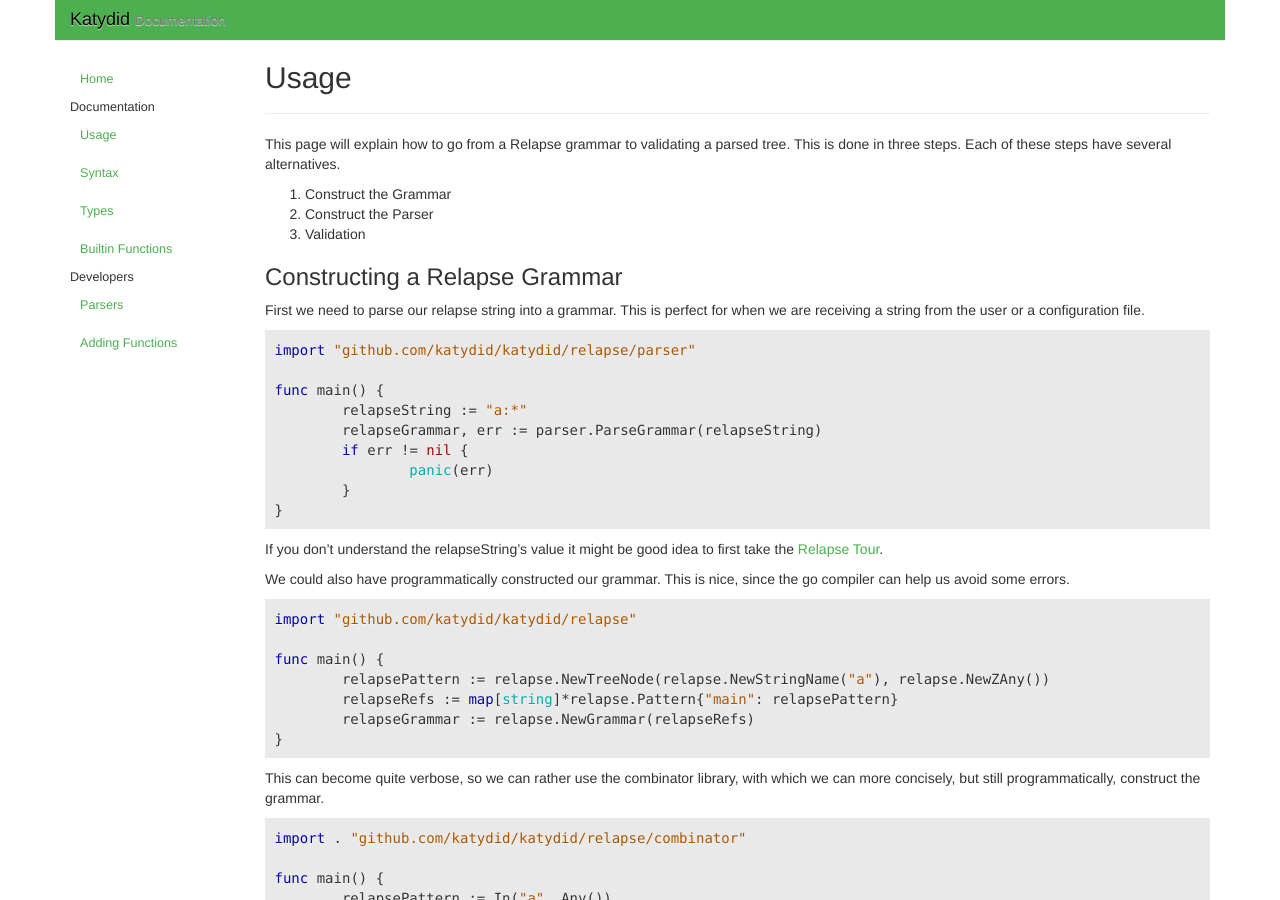
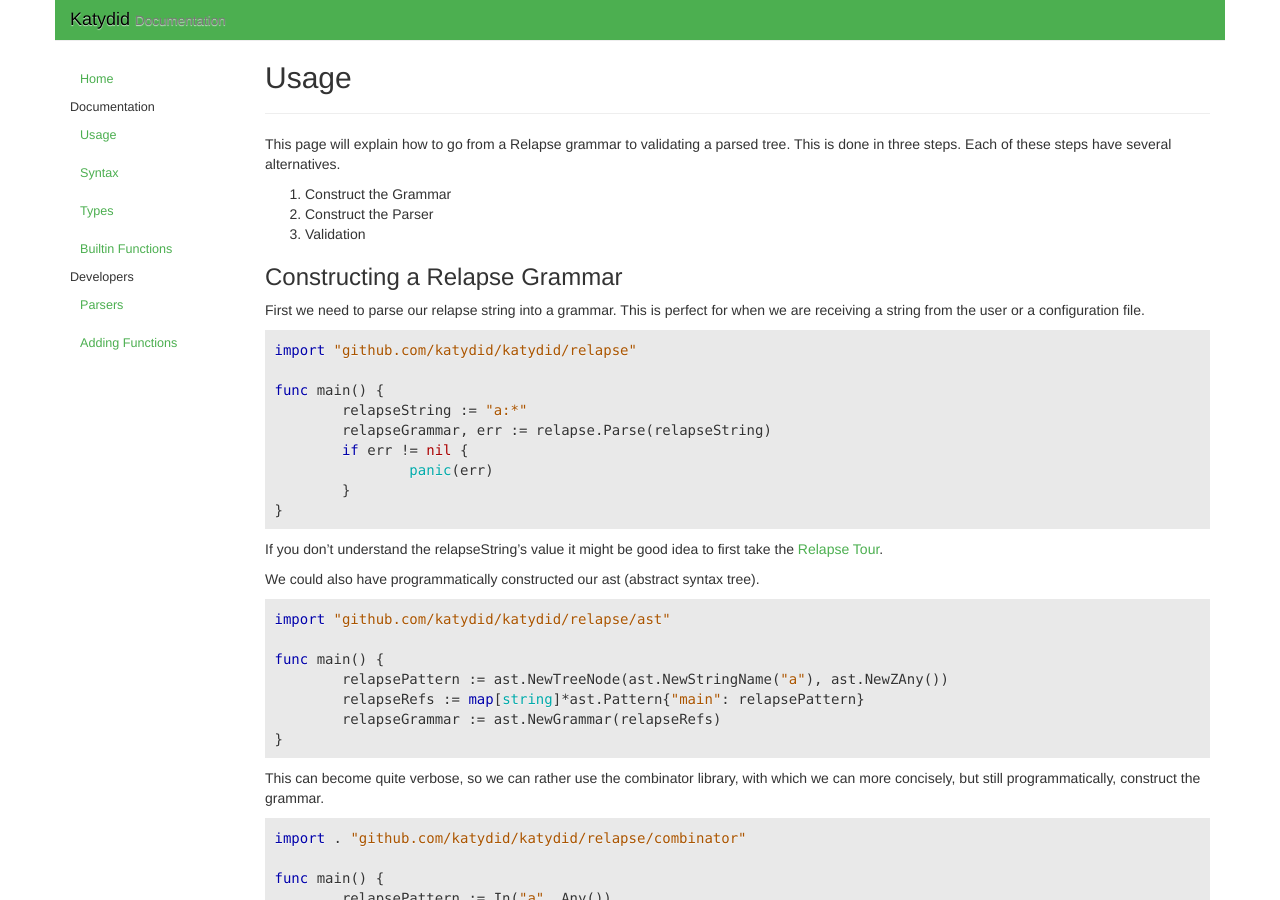
Before and after one commit to katydid/katydid.github.io, a Jekyll site: the page built from _posts/2016-02-17-usage.md, in a window 1280 px wide and 900 px high. Built offline with Jekyll 4.4.1, drawn with Linux system fonts in a browser that asks for light colours; some of the changed text lies outside the part shown.

Commit message:
usage now uses top level relapse functions

```diff
--- a/_posts/2016-02-17-usage.md
+++ b/_posts/2016-02-17-usage.md
@@ -20,11 +20,11 @@
 This is perfect for when we are receiving a string from the user or a configuration file.
 
 {% highlight go %}
-import "github.com/katydid/katydid/relapse/parser"
+import "github.com/katydid/katydid/relapse"
 
 func main() {
 	relapseString := "a:*"
-	relapseGrammar, err := parser.ParseGrammar(relapseString)
+	relapseGrammar, err := relapse.Parse(relapseString)
 	if err != nil {
 		panic(err)
 	}
@@ -33,16 +33,15 @@
 
 If you don't understand the relapseString's value it might be good idea to first take the [Relapse Tour](http://katydid.github.io/tour).
 
-We could also have programmatically constructed our grammar.
-This is nice, since the go compiler can help us avoid some errors.
+We could also have programmatically constructed our ast (abstract syntax tree).
 
 {% highlight go %}
-import "github.com/katydid/katydid/relapse"
+import "github.com/katydid/katydid/relapse/ast"
 
 func main() {
-	relapsePattern := relapse.NewTreeNode(relapse.NewStringName("a"), relapse.NewZAny())
-	relapseRefs := map[string]*relapse.Pattern{"main": relapsePattern}
-	relapseGrammar := relapse.NewGrammar(relapseRefs)
+	relapsePattern := ast.NewTreeNode(ast.NewStringName("a"), ast.NewZAny())
+	relapseRefs := map[string]*ast.Pattern{"main": relapsePattern}
+	relapseGrammar := ast.NewGrammar(relapseRefs)
 }
 {% endhighlight %}
 
@@ -127,14 +126,13 @@
 Now that we have a initialized parser and a relapse grammar we can validate the parsed tree against the schema.
 
 {% highlight go %}
-import "github.com/katydid/katydid/relapse/convert"
+import "github.com/katydid/katydid/relapse"
 import "github.com/katydid/katydid/relapse/ast"
-import "github.com/katydid/katydid/parser"
 import "fmt"
 
-func validate(grammar *relapse.Grammar, p parser.Interface) {
-	compiled := convert.Compile(grammar)
-	match := convert.Interpret(compiled, p)
+func validate(grammar *ast.Grammar, p parser.Interface) {
+	compiled := relapse.Compile(grammar)
+	match := relapse.Execute(compiled, p)
 	if !match {
 		fmt.Printf("Expected match given %s\n", grammar.String())
 	}
```
